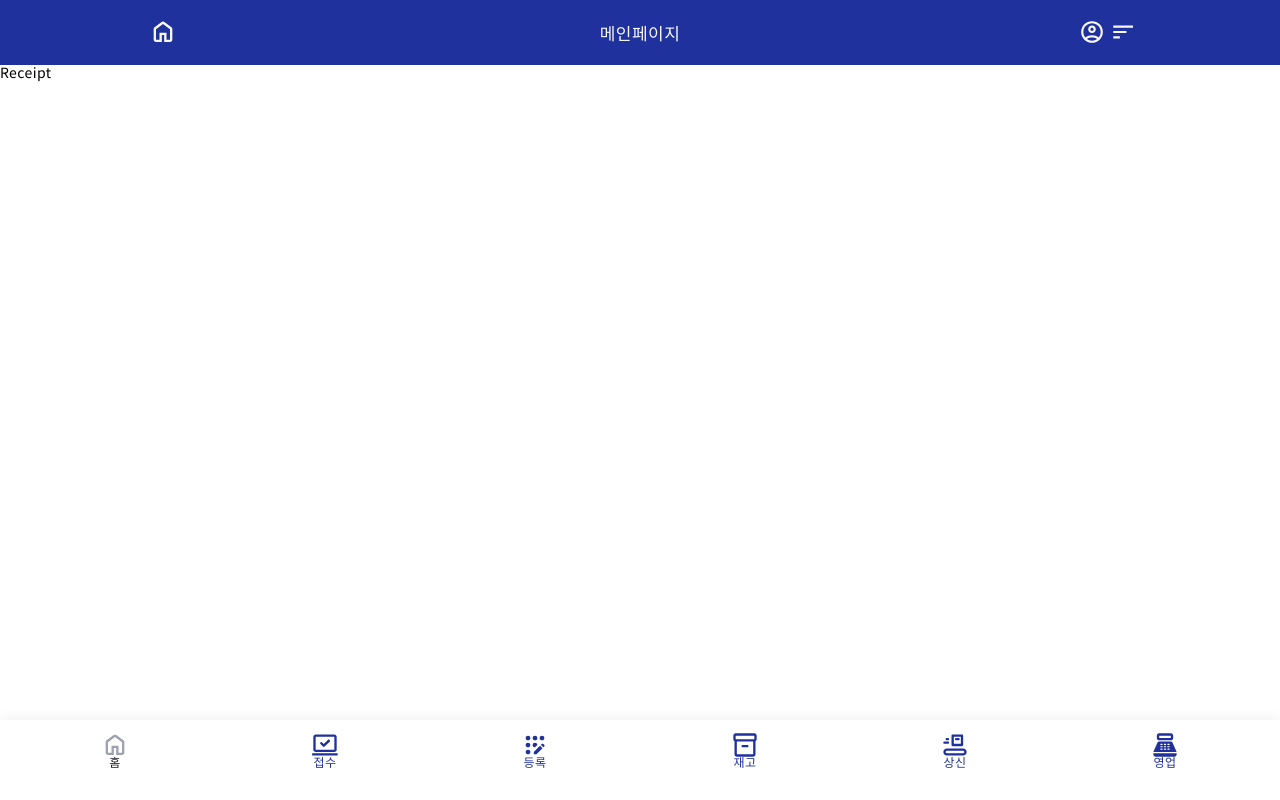
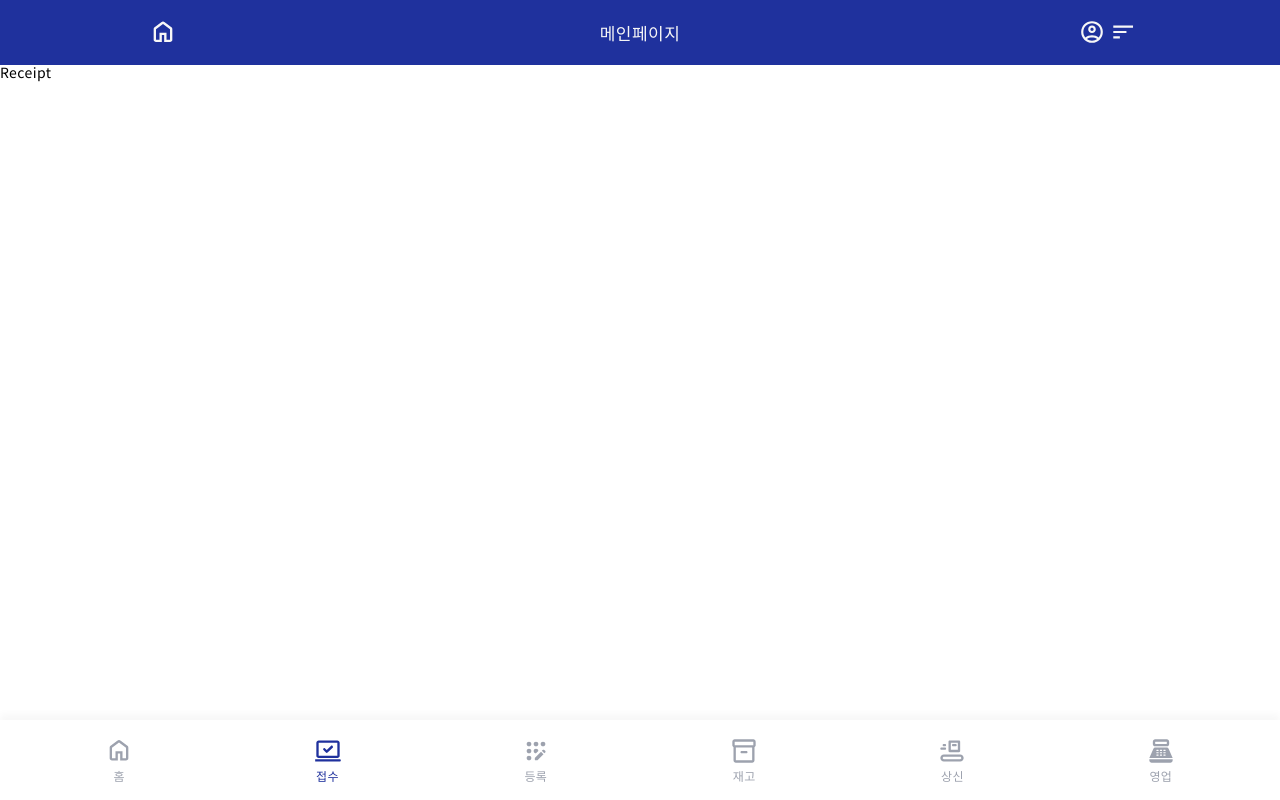
Before and after one commit to nervLv32/daekeum_react, a React (Create React App) app: page /receipt in a window 1280 px wide. Built offline with nearby package versions, Linux system fonts and the light colour scheme.

Commit message:
Feat(bibiboy) : 바텀네비게이션 정리 + dep1 메인페이지 자리잡기

```diff
--- a/src/components/navigation/BottomNavigation.js
+++ b/src/components/navigation/BottomNavigation.js
@@ -11,6 +11,7 @@ const Navigation = styled.div`
   position: fixed;
   width: 100vw;
   height: 80px;
+  padding: 15px;
   left: 0;
   bottom: 0;
 
@@ -20,33 +21,32 @@ const Navigation = styled.div`
 
 const NavStyle = styled(NavLink)`
   position: relative;
+  display: flex;
   flex: 1;
-  margin: 5px;
-  & > svg {
-    /* home */
-    pointer-events: none;
-    position: absolute;
-    left: 50%;
-    top: 20%;
-    fill:#9DA2AE;
-    transform: translateX(-50%) translateY(-50%);
+  flex-direction: column;
+  justify-content: center;
+  align-items: center;
+  i {
+    display: flex;
+    align-items: center;
+    justify-content: center;
+    width: 28px;
+    height: 28px;
+    margin-bottom: 2px;;
+  }
+  & i > svg {
+    fill: #9DA2AE;
   }
   & > p {
-    position: absolute;
-    width: 100%;
-    text-align: center;
-    top: 35%;
-    display: inline-block;
-    color: #1C1B1F;
-
     font-family: 'Noto Sans KR';
     font-style: normal;
     font-weight: 500;
     font-size: 12px;
     line-height: 17px;
+    color: #9DA2AE;
   }
   &.active{
-    & > svg {
+    & i > svg {
       fill: #1F319D;
     }
     & > p {
@@ -62,7 +62,8 @@ const BottomNavigation = () => {
       {
         bottomNavigationRouterList.map((item, key) => {
           return <NavStyle key={key} to={item.path}>
-            {item.icon}
+            <i>{item.icon}
+            </i>
             <p>{item.title}</p>
           </NavStyle>
         })
--- /dev/null
+++ b/src/pages/Inventory/index.js
@@ -0,0 +1,7 @@
+const Inventory = () => {
+  return<>
+    Inventory
+  </>
+}
+
+export default Inventory
--- /dev/null
+++ b/src/pages/Regis/index.js
@@ -0,0 +1,7 @@
+const Regis = () => {
+  return<>
+    Regis
+  </>
+}
+
+export default Regis
--- /dev/null
+++ b/src/pages/Report/index.js
@@ -0,0 +1,7 @@
+const Report = () => {
+  return<>
+    Report
+  </>
+}
+
+export default Report
--- /dev/null
+++ b/src/pages/Sale/index.js
@@ -0,0 +1,7 @@
+const Sale = () => {
+  return<>
+    Sale
+  </>
+}
+
+export default Sale
--- a/src/route/RouterList.js
+++ b/src/route/RouterList.js
@@ -9,18 +9,38 @@ import {HomeIco, InvIco, ProdIco, ReceiptIco, RegisIco, SaleIco} from "../assets
 import AuthLayout from "../layouts/AuthLayout";
 import Login from "../pages/auth/Login";
 import Join from "../pages/auth/Join";
+import Regis from "../pages/Regis";
+import Inventory from "../pages/Inventory";
+import Report from "../pages/Report";
+import Sale from "../pages/Sale";
 
 const ReceiptList = [
-  {title: '접수메인', alias: '', path: 'receipt/', element: <Receipt/>},
+  {title: '접수메인', alias: '', path: 'receipt/', element: <Receipt />},
+]
+
+const RegisList = [
+  {title: '등록메인', alias: '', path: 'regis/', element: <Regis />},
+]
+
+const InventoryList = [
+  {title: '재고메인', alias: '', path: 'inventory/', element: <Inventory />},
+]
+
+const ReportList = [
+  {title: '상신메인', alias: '', path: 'report/', element: <Report />},
+]
+
+const SaleList = [
+  {title: '영업메인', alias: '', path: 'sale/', element: <Sale />},
 ]
 
 export const bottomNavigationRouterList = [
-  {title: '홈', alias: '', path: '', icon: <HomeIco/>, element: <Home/>},
+  {title: '홈', alias: '/', path: '/', icon: <HomeIco/>, element: <Home/>},
   {title: '접수', alias: 'receipt', path: 'receipt', icon: <ReceiptIco/>, child: ReceiptList},
-  {title: '등록', alias: 'receipt', path: 'receipt', icon: <RegisIco/>, child: ReceiptList},
-  {title: '재고', alias: 'receipt', path: 'receipt', icon: <InvIco/>, child: ReceiptList},
-  {title: '상신', alias: 'receipt', path: 'receipt', icon: <ProdIco/>, child: ReceiptList},
-  {title: '영업', alias: 'receipt', path: 'receipt', icon: <SaleIco/>, child: ReceiptList},
+  {title: '등록', alias: 'regis', path: 'regis', icon: <RegisIco/>, child: RegisList},
+  {title: '재고', alias: 'inventory', path: 'inventory', icon: <InvIco/>, child: InventoryList},
+  {title: '상신', alias: 'report', path: 'report', icon: <ProdIco/>, child: ReportList},
+  {title: '영업', alias: 'sale', path: 'sale', icon: <SaleIco/>, child: SaleList},
 ]
 
 export const AuthRouterList = [
```
Also changed, not shown: src/pages/Receipt/index.js (renamed from src/pages/Receipt.js).
